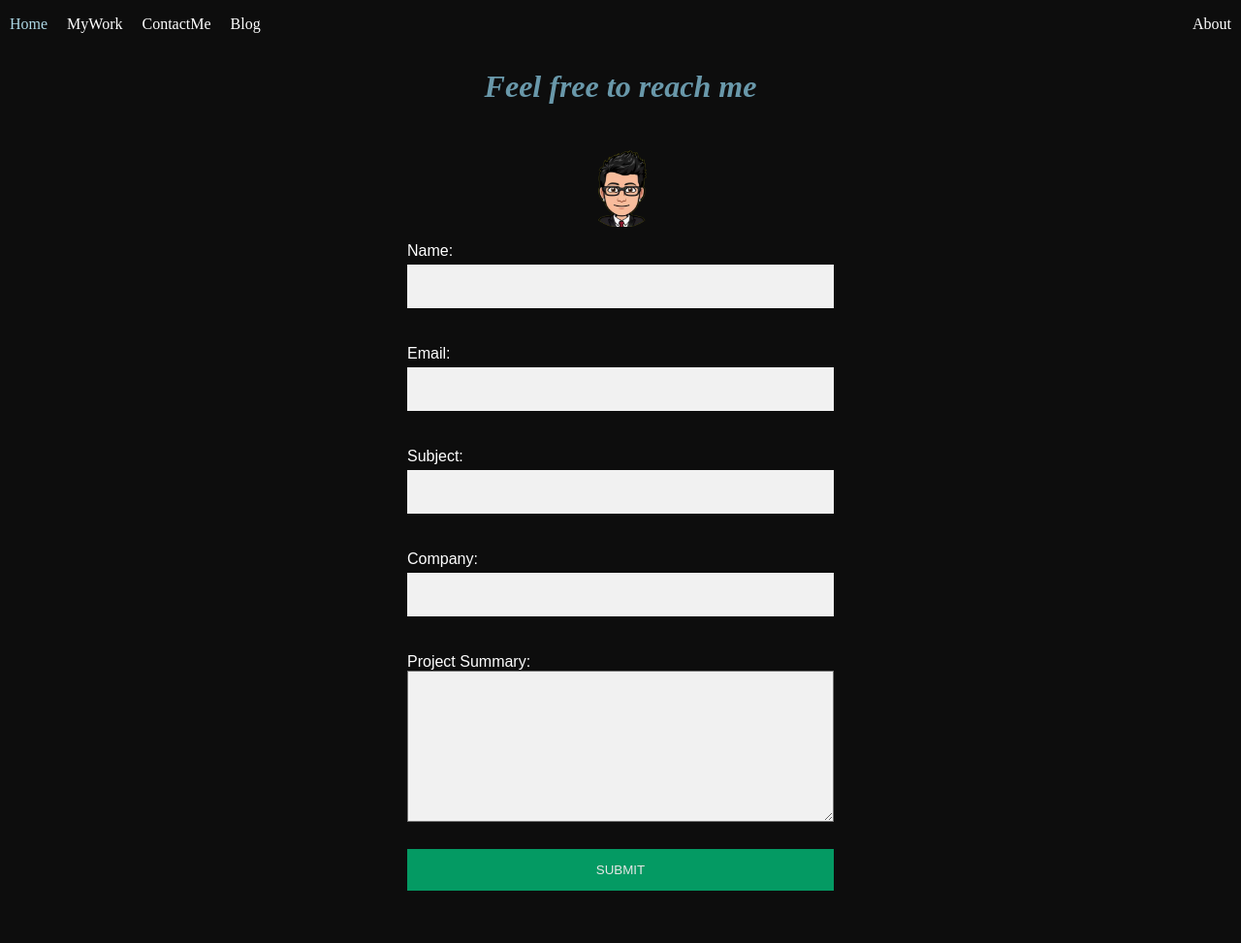
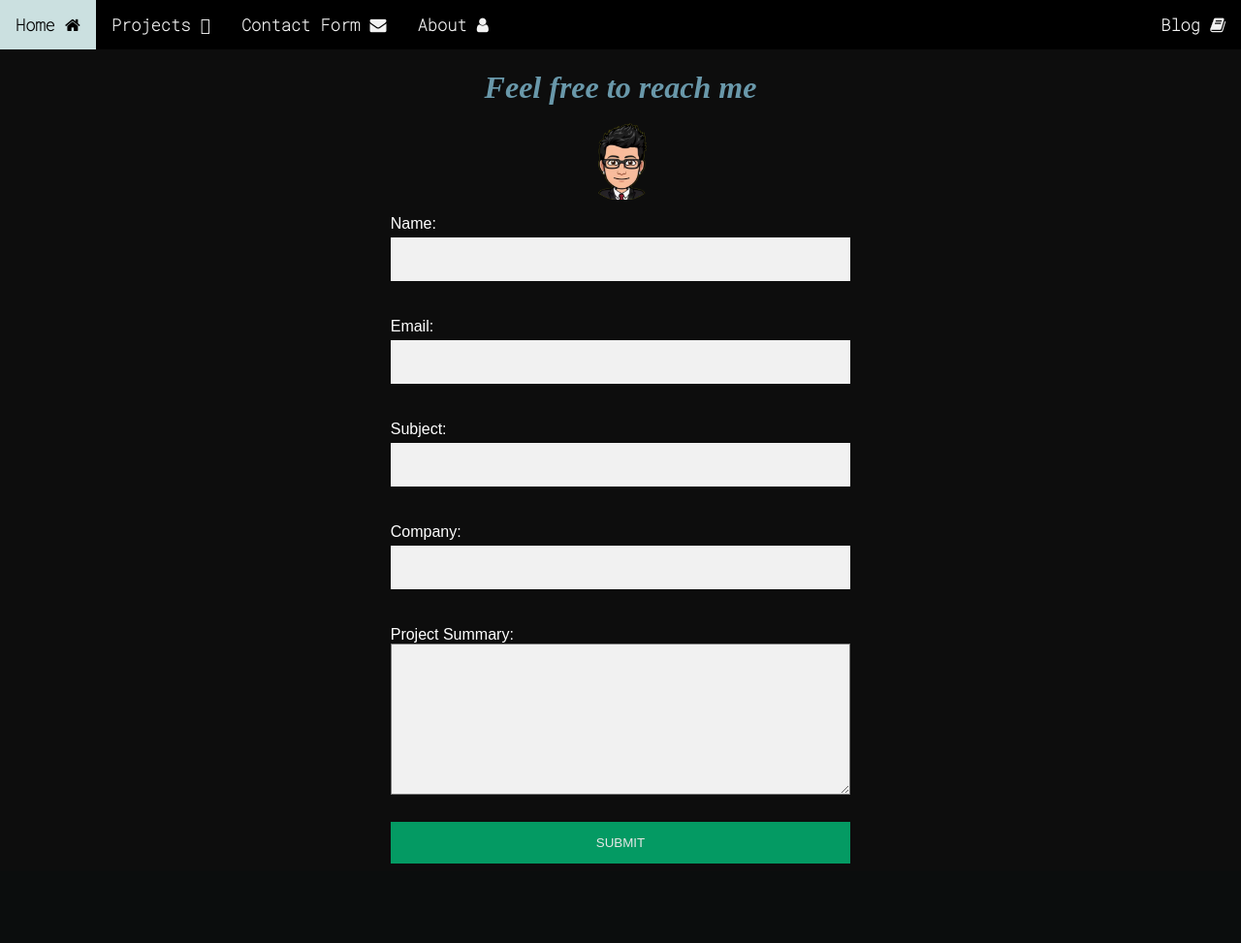
Before and after one commit to aryankhanelwal/portfolio, a Django app: page /form/ in a window 1280 px wide. Shown: the whole page at 97% size. After the commit the page ends 891 px from the top, so only its background shows below. Run offline with Django 3.2, Linux system fonts and the light colour scheme; parts of the project's set-up code (start-up, migrations or seed data) failed here and were passed over.

Commit message:
Third commit

```diff
--- /dev/null
+++ b/portfo/static/script.js
@@ -0,0 +1,8 @@
+function myFunction() {
+    var x = document.getElementById("myTopnav");
+    if (x.className === "topnav") {
+      x.className += " responsive";
+    } else {
+      x.className = "topnav";
+    }
+  }
--- a/portfo/templates/form.html
+++ b/portfo/templates/form.html
@@ -41,7 +41,7 @@ input[type=text], input[type=password],input[type=email] {
     justify-content: center;
     align-content: center;
      border-radius: 51px;
-    margin: 50px 420px;
+    /* margin: 50px 420px; */
 
 }
 button {
@@ -78,15 +78,29 @@ textarea{
   background-color: #f1f1f1;
   width: 100%;
 }
-@media only screen
-  and (min-device-width: 375px)
-  and (max-device-width: 812px)
-  and (-webkit-min-device-pixel-ratio: 3) {
-    input[type=email]:focus, input[type=password]:focus {
+@media (max-width: 500px)
+   {
 
+  input[type=text], input[type=password],input[type=email] {
+    width: 70%;
+    display: flex;
+    align-content: center;
+    justify-content: center;
+padding-left: 15px;
+  }
+  p{
+    padding-left: 66px;
+  }
+  textarea{
+    width:70% ;
+  }
+  button{
+    width: 30%;
+    margin-left: 122px;
+  }
     }
 
-}
+
 
     </style>
 <body>
--- a/portfo/templates/navbar.html
+++ b/portfo/templates/navbar.html
@@ -1,85 +1,104 @@
 <!DOCTYPE html>
-{% load static %}
-<html lang="en">
+<html lang="en" >
 <head>
-    <meta charset="UTF-8">
-    <meta http-equiv="X-UA-Compatible" content="IE=edge">
-    <meta name="viewport" content="width=device-width, initial-scale=1.0">
-    <title>document</title>
-</head>
-<style>
-body{
-  /* background: #444857; */
-  font-size: 16px;
+  <meta charset="UTF-8">
+  <title>CodePen - Responsive Top Navigation Menu - With Icons</title>
+  <meta name="viewport" content="width=device-width, initial-scale=1">
+<link rel='stylesheet' href='https://cdnjs.cloudflare.com/ajax/libs/font-awesome/4.7.0/css/font-awesome.min.css'><link rel="stylesheet" href="./style.css">
+<link rel="preconnect" href="https://fonts.googleapis.com">
+<link rel="preconnect" href="https://fonts.gstatic.com" crossorigin>
+<link href="https://fonts.googleapis.com/css2?family=Roboto+Mono:wght@100&display=swap" rel="stylesheet">
+<title>Responsive Top Navigation Menu</title>
+  <style>
+    body {
   margin: 0;
-  /* background-image: url( "{% static 'star-sky.jpg' %}");    */
-  width: 100%;
-  background-color: #0D0D0D;
-
-  height: 100%;
-  padding: 0%;
+  background-color:#0D0D0D;
 
 }
-.active:hover{
-  color: lightblue;
-}
-#nav {
-  list-style-type: none;
-  margin: 0;
-  padding: 0;
+
+.topnav {
   overflow: hidden;
-  width: 100%;
-  position: sticky;
+  background-color: #000000;
 }
 
-.nav1 {
+.topnav a {
   float: left;
-}
+  display: block;
+  color: #f2f2f2;
+  text-align: center;
+  padding: 14px 16px;
+  text-decoration: none;
+  font-size: 17px;
+  font-weight: bold;
+  font-family: 'Roboto Mono', monospace;}
 
-.nav1:last-child {
-  border-right: none;
-}
-
-.nav1 a {
-  display: block;
-  color: white;
-  text-align: center;
-  padding: 16px 10px;
-  text-decoration: none;
-}
-
-.nav1 a:hover:not(.active) {
-  background-color: #312b3511;
-}
-.navbar{
-  padding-top: 0px;
+.topnav a:hover {
+  background-color: rgb(203, 224, 224);
+  color: black;
 }
 
 
 
-</style>
+.topnav .icon {
+  display: none;
+}
+
+@media screen and (max-width: 600px) {
+  .topnav a:not(:first-child) {display: none;}
+  .topnav a.icon {
+    float: right;
+    display: block;
+  }
+}
+
+@media screen and (max-width: 600px) {
+  .topnav.responsive {position: relative;}
+  .topnav.responsive .icon {
+    position: absolute;
+    right: 0;
+    top: 0;
+  }
+  .topnav.responsive a {
+    float: none;
+    display: block;
+    text-align: left;
+  }
+}
+
+.right-lnk {
+   float: right;
+}
+  </style>
+  </head>
 <body>
 
-    <div class="navbar">
+<div class="topnav" id="myTopnav">
+  <a href="{% url 'firstpage' %}" class="active">Home <i class="fa fa-home" aria-hidden="true"></i></a>
+  <a href="{% url 'mywork' %}">Projects <i class="fas fa-tasks"></i></a>
+  <a href="{% url 'contact_me' %}">Contact Form <i class="fa fa-envelope"></i></a>
+  <a href="{% url 'aboutus' %}">About <i class="fa fa-user"></i></a>
+  <div class="right-lnk">
+
+    <a href="{% url 'frontpage' %}">Blog <i class="fa fa-book"></i></a>
+
+  </div>
+  <a href="javascript:void(0);" class="icon" onclick="myFunction()">
+    <i class="fa fa-bars"></i>
+  </a>
+</div>
+
+{% block content %}
 
 
-      <ul id="nav">
-
-        <li class="nav1"><a class="active" href="{% url 'firstpage' %}">Home</a></li>
-
-        <li class="nav1"><a href="{% url 'mywork' %}" class="active">MyWork</a></li>
-        <li class="nav1"><a href="{% url 'contact_me' %}" class="active">ContactMe</a></li>
-        <li class="nav1"><a href="{% url 'frontpage' %}" class="active">Blog</a></li>
+ {% endblock %}
 
 
 
-        <li style="float:right" class="nav1"><a href="{% url 'aboutus' %}" class="active">About</a></li>
 
-      </ul>
-  </div>
-  {% block content %}
-
-
- {% endblock %}
 </body>
 </html>
+<!-- partial -->
+  <script  src="../static/script.js"></script>
+
+</body>
+</html>
```
